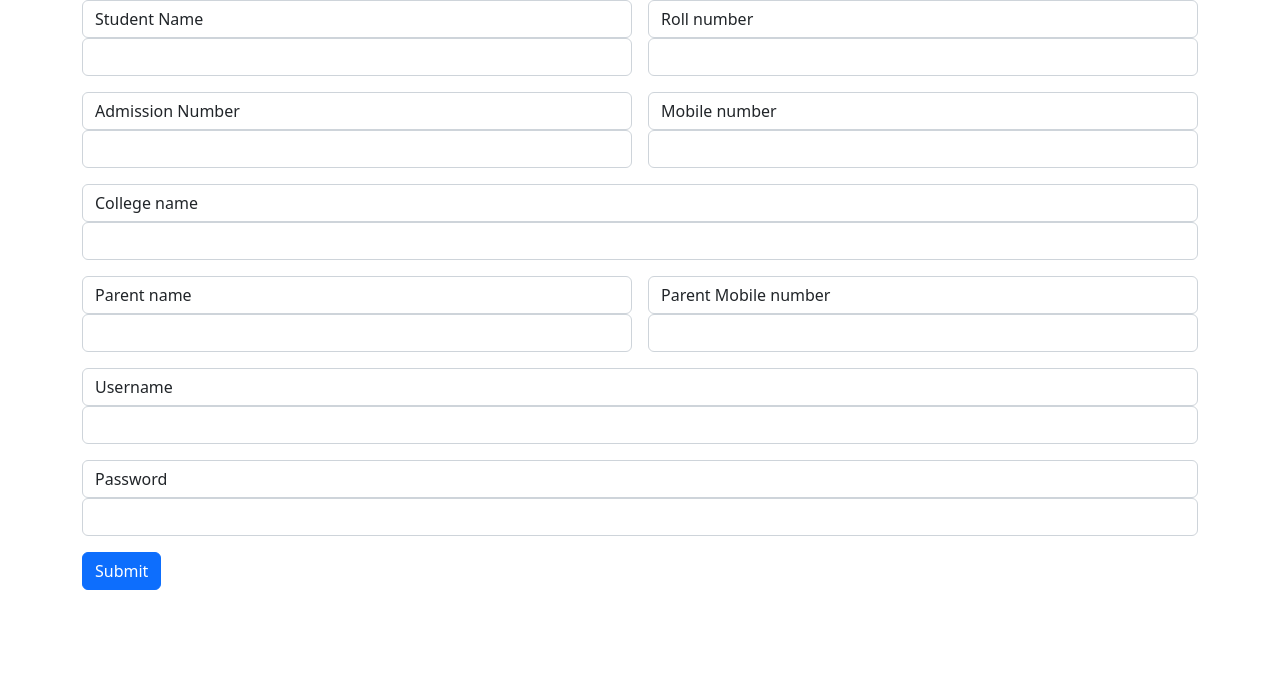
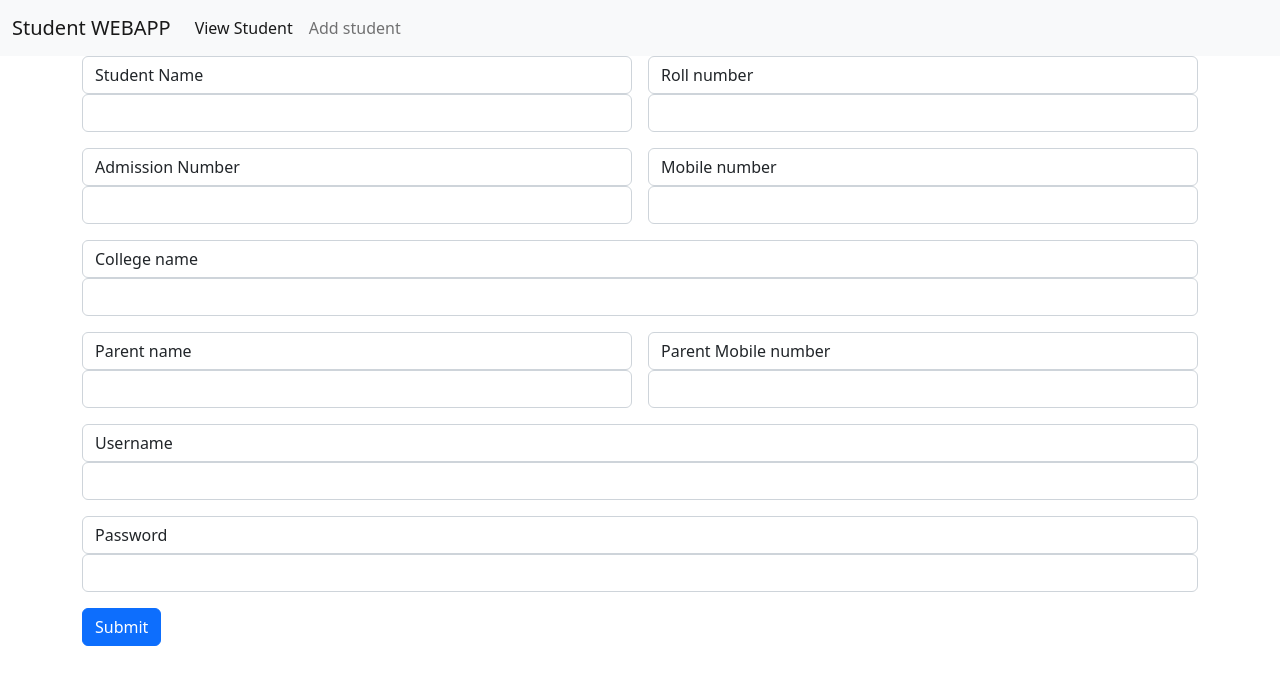
Before and after one commit to sherinsebastian200/student-web-app, a plain HTML site: page index.html in a window 1280 px wide. Drawn offline with nearby package versions, Linux system fonts and the light colour scheme.

Commit message:
navigate

```diff
--- a/index.html
+++ b/index.html
@@ -9,6 +9,36 @@
 
 </head>
 <body>
+
+
+
+
+
+    <nav class="navbar navbar-expand-lg bg-light">
+        <div class="container-fluid">
+          <a class="navbar-brand" href="#">Student WEBAPP</a>
+          <button class="navbar-toggler" type="button" data-bs-toggle="collapse" data-bs-target="#navbarNav" aria-controls="navbarNav" aria-expanded="false" aria-label="Toggle navigation">
+            <span class="navbar-toggler-icon"></span>
+          </button>
+          <div class="collapse navbar-collapse" id="navbarNav">
+            <ul class="navbar-nav">
+              <li class="nav-item">
+                <a class="nav-link active" aria-current="page" href="viewallstudents.html">View Student</a>
+              </li>
+              <li class="nav-item">
+                <a class="nav-link" href="index.html">Add student</a>
+              </li>
+
+            </ul>
+          </div>
+        </div>
+      </nav>
+
+
+
+
+
+
     <div class="container">
         <div class="row">
             <div class="col col-12 col-sm-12 col-md-12 col-lg-12 col-xl-12 col-xxl-12">
```
Also changed, not shown: viewallstudents.html (+27 -0 lines).
